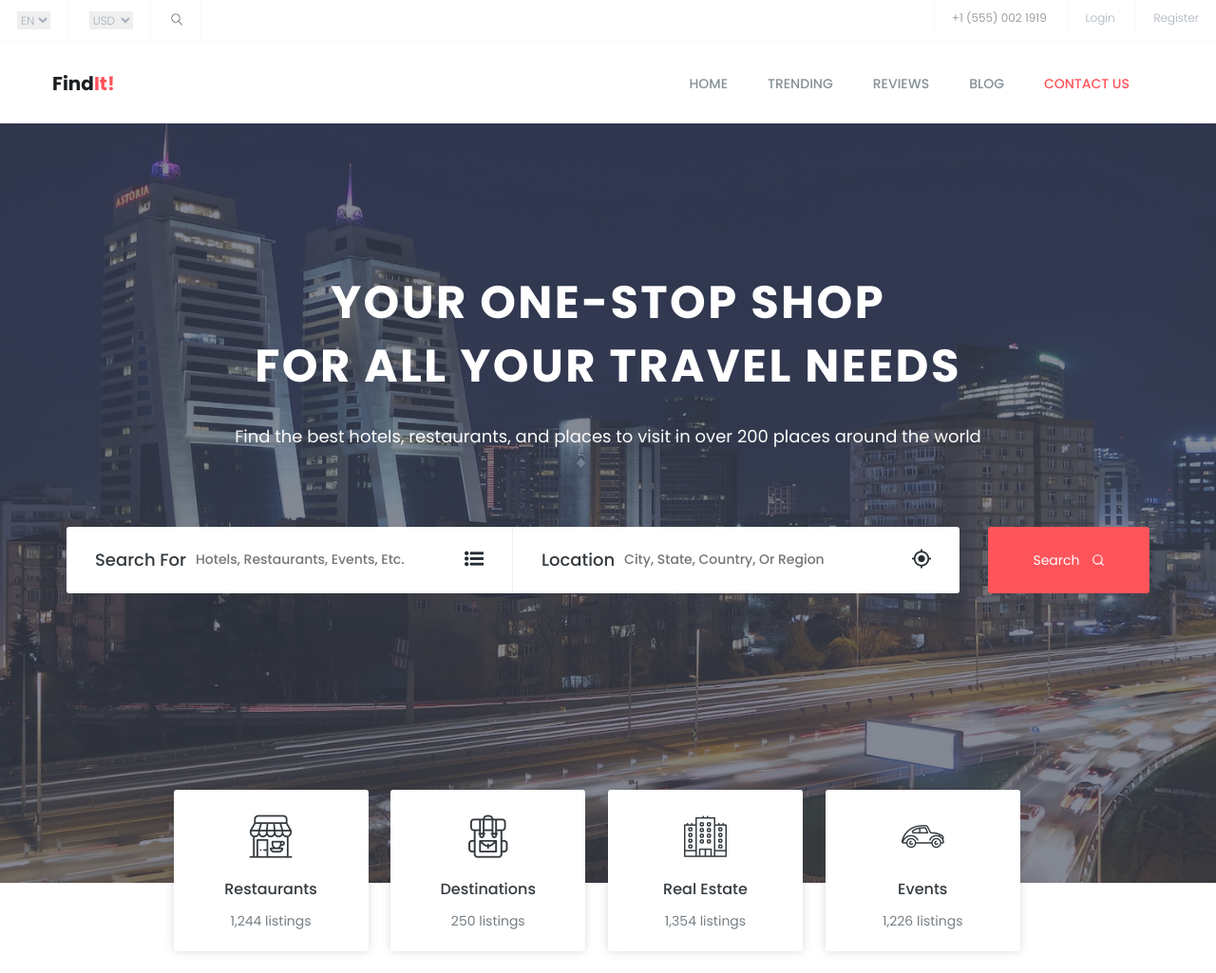
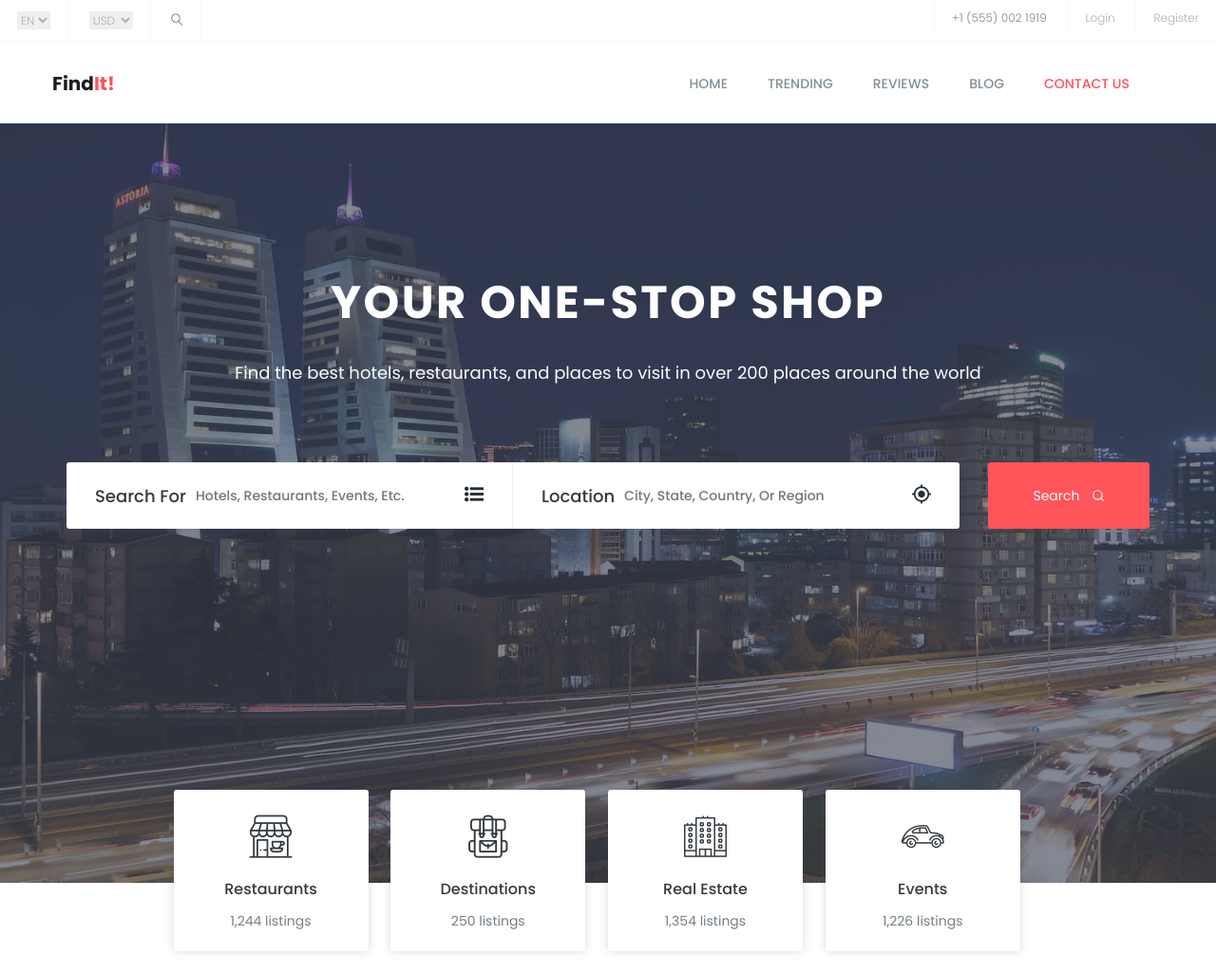
Before and after one commit to allen-schweitzer/search-site, a plain HTML site: page index.html in a window 1280 px wide. Shown: the top 1025 px of the page at 95% size. Drawn offline with nearby package versions, Linux system fonts and the light colour scheme.

Commit message:
webpage update

```diff
--- a/index.html
+++ b/index.html
@@ -147,7 +147,7 @@
 		<section id="home" class="welcome-hero">
 			<div class="container">
 				<div class="welcome-hero-txt">
-					<h2>your one-stop shop<br>for all your travel needs</h2>
+					<h2>your one-stop shop</h2>
 					<p>
 						Find the best hotels, restaurants, and places to visit in over 200 places around the world
 					</p>
```
